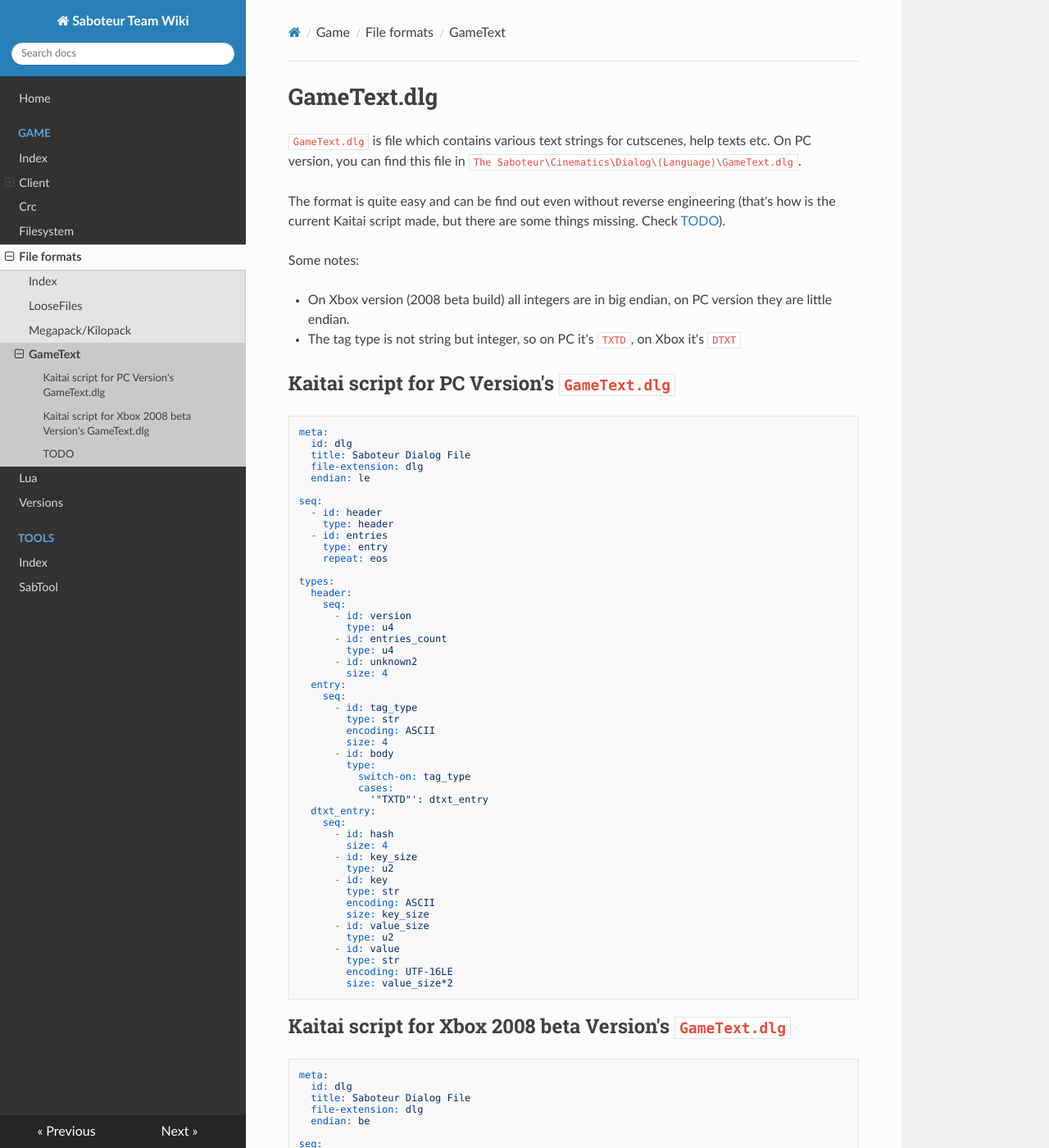
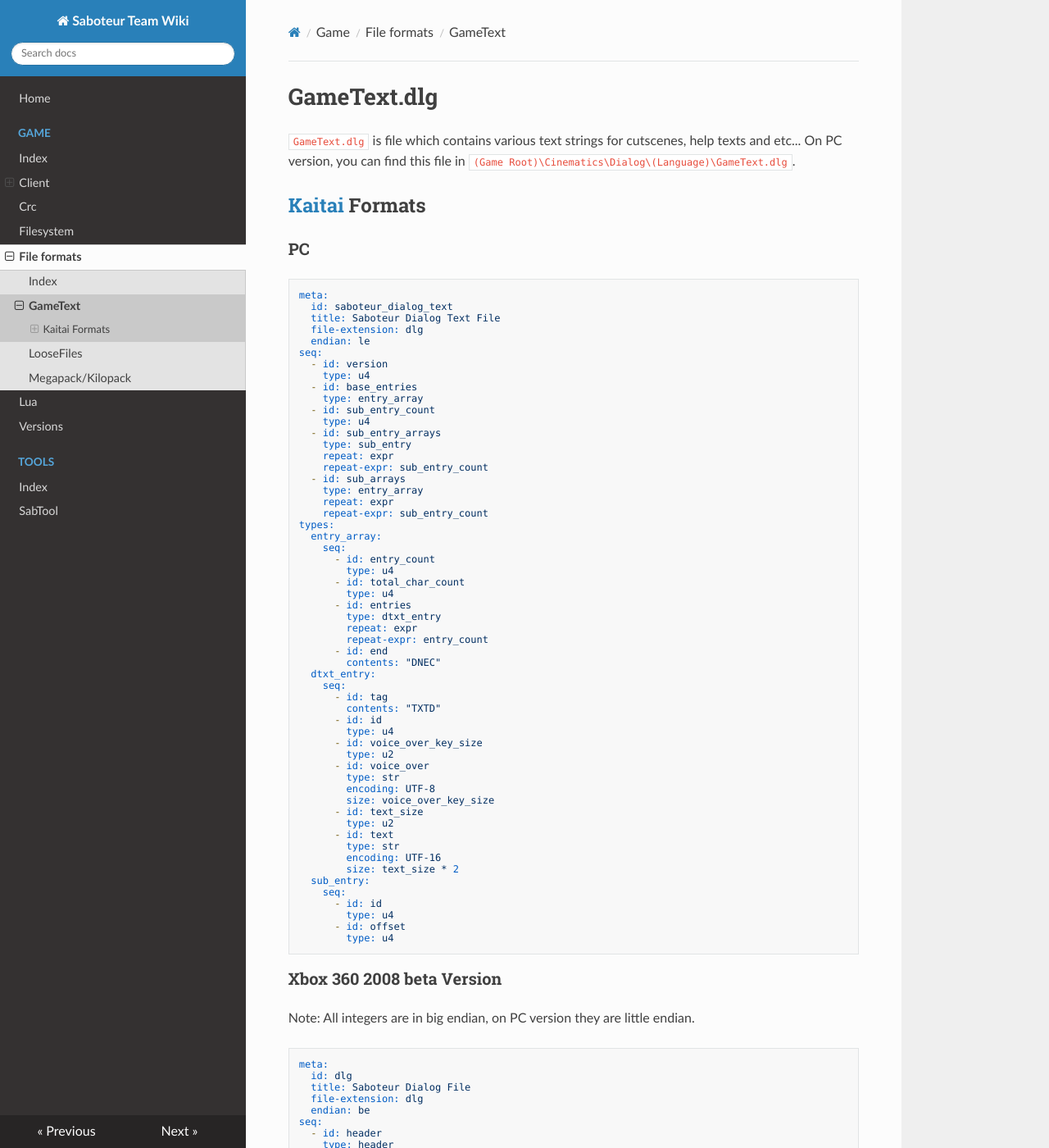
Before and after one commit to saboteur-team/docs, an MkDocs documentation site: the page built from docs/game/formats/gametext.md, in a window 1280 px wide and 1400 px high. Shown: the whole window at 82% size. Built offline with MkDocs 1.6.1, drawn with Linux system fonts in a browser that asks for light colours; nearby versions of some CDN libraries; some of the changed text lies outside the part shown.

Commit message:
Update GameText page

````diff
--- a/docs/game/formats/gametext.md
+++ b/docs/game/formats/gametext.md
@@ -1,69 +1,74 @@
 # GameText.dlg
 
-`GameText.dlg` is file which contains various text strings for cutscenes, help texts etc. On PC version, you can find this file in `The Saboteur\Cinematics\Dialog\(Language)\GameText.dlg`.
+`GameText.dlg` is file which contains various text strings for cutscenes, help texts and etc... On PC version, you can find this file in `(Game Root)\Cinematics\Dialog\(Language)\GameText.dlg`.
 
-The format is quite easy and can be find out even without reverse engineering (that's how is the current Kaitai script made, but there are some things missing. Check [TODO](#todo)).
+## [Kaitai](http://kaitai.io/) Formats
 
-Some notes:
-
-- On Xbox version (2008 beta build) all integers are in big endian, on PC version they are little endian.
-- The tag type is not string but integer, so on PC it's `TXTD`, on Xbox it's `DTXT`
-
-## Kaitai script for PC Version's `GameText.dlg`
+### PC
 
 ```yaml
 meta:
-  id: dlg
-  title: Saboteur Dialog File
+  id: saboteur_dialog_text
+  title: Saboteur Dialog Text File
   file-extension: dlg
   endian: le
-
 seq:
-  - id: header
-    type: header
-  - id: entries
-    type: entry
-    repeat: eos
-
+  - id: version
+    type: u4
+  - id: base_entries
+    type: entry_array
+  - id: sub_entry_count
+    type: u4
+  - id: sub_entry_arrays
+    type: sub_entry
+    repeat: expr
+    repeat-expr: sub_entry_count
+  - id: sub_arrays
+    type: entry_array
+    repeat: expr
+    repeat-expr: sub_entry_count
 types:
-  header:
+  entry_array:
     seq:
-      - id: version
+      - id: entry_count
         type: u4
-      - id: entries_count
+      - id: total_char_count
         type: u4
-      - id: unknown2
-        size: 4
-  entry:
-    seq:
-      - id: tag_type
-        type: str
-        encoding: ASCII
-        size: 4
-      - id: body
-        type:
-          switch-on: tag_type
-          cases:
-            '"TXTD"': dtxt_entry
+      - id: entries
+        type: dtxt_entry
+        repeat: expr
+        repeat-expr: entry_count
+      - id: end
+        contents: "DNEC"
   dtxt_entry:
     seq:
-      - id: hash
-        size: 4
-      - id: key_size
+      - id: tag
+        contents: "TXTD"
+      - id: id
+        type: u4
+      - id: voice_over_key_size
         type: u2
-      - id: key
+      - id: voice_over
         type: str
-        encoding: ASCII
-        size: key_size
-      - id: value_size
+        encoding: UTF-8
+        size: voice_over_key_size
+      - id: text_size
         type: u2
-      - id: value
+      - id: text
         type: str
-        encoding: UTF-16LE
-        size: value_size*2
+        encoding: UTF-16
+        size: text_size * 2
+  sub_entry:
+    seq:
+      - id: id
+        type: u4
+      - id: offset
+        type: u4
 ```
 
-## Kaitai script for Xbox 2008 beta Version's `GameText.dlg`
+### Xbox 360 2008 beta Version
+
+Note: All integers are in big endian, on PC version they are little endian.
 
 ```yaml
 meta:
@@ -71,14 +76,12 @@
   title: Saboteur Dialog File
   file-extension: dlg
   endian: be
-
 seq:
   - id: header
     type: header
   - id: entries
     type: entry
     repeat: eos
-
 types:
   header:
     seq:
@@ -116,9 +119,3 @@
         encoding: ASCII
         size: value_size
 ```
-
-## TODO
-
-- In PC Release version, there are multiple `CEND` (`DNEC`) tags, and mostly between them are 8 bytes of something (and in one case 600+ bytes (offset `0xD988D` on PC Release English GameText.dlg)). It seems to have some structure, although it needs to be Reversed to find out.
-- Hash is in weird format, also, it's not 100% confirmed if it's hash or ID (String `Return contraband` have same hash on PC Release and on Xbox 2008 beta version `b05ad4a`)
-- Find out purposes of unknown properties
--- a/mkdocs.yml
+++ b/mkdocs.yml
@@ -11,9 +11,9 @@
     - Filesystem: 'game/filesystem.md'
     - File formats:
       - Index: 'game/formats/index.md'
+      - GameText: 'game/formats/gametext.md'
       - LooseFiles: 'game/formats/loosefiles.md'
       - Megapack/Kilopack: 'game/formats/megapack.md'
-      - GameText: 'game/formats/gametext.md'
     - Lua: 'game/lua/index.md'
     - Versions: 'game/versions.md'
   - Tools:
````
